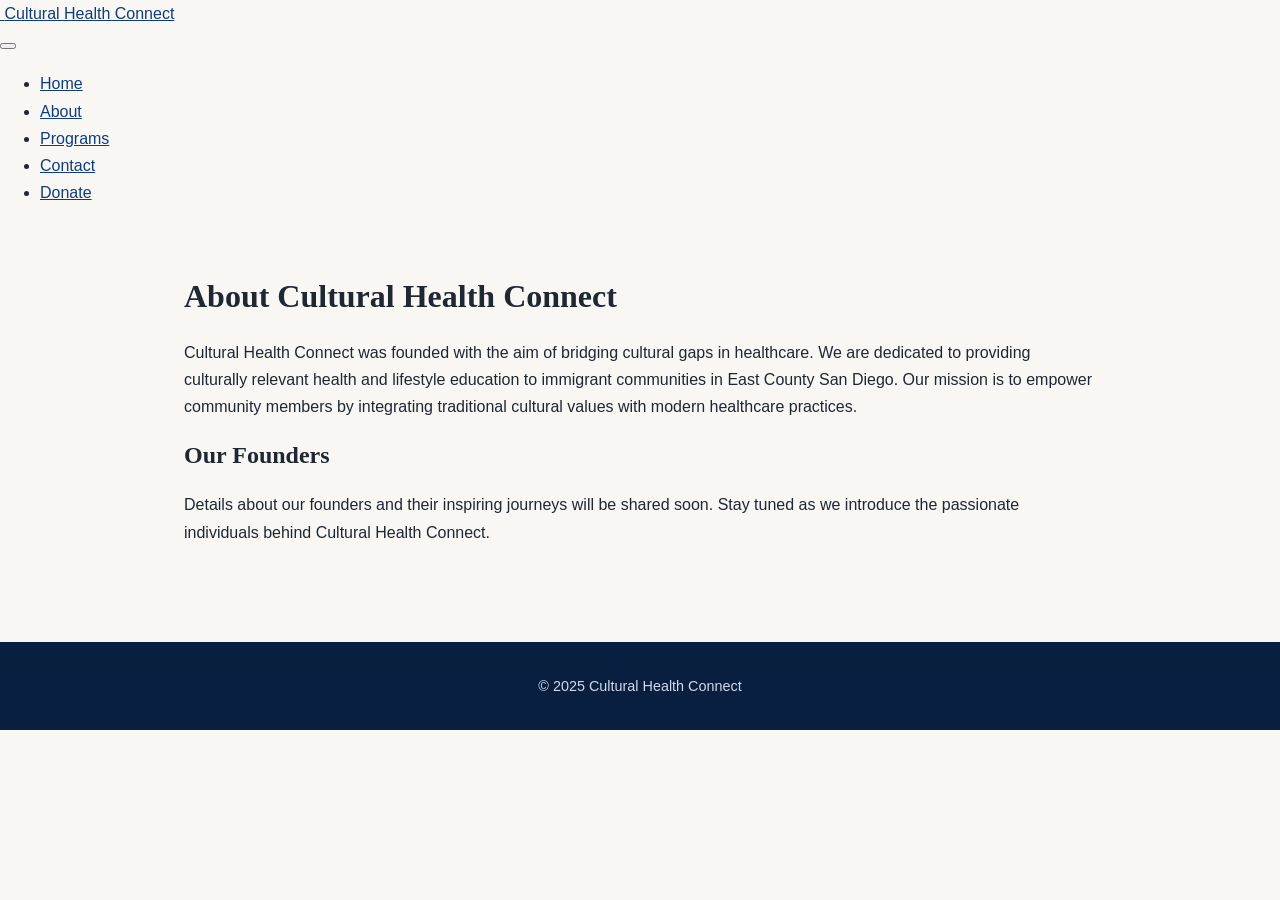
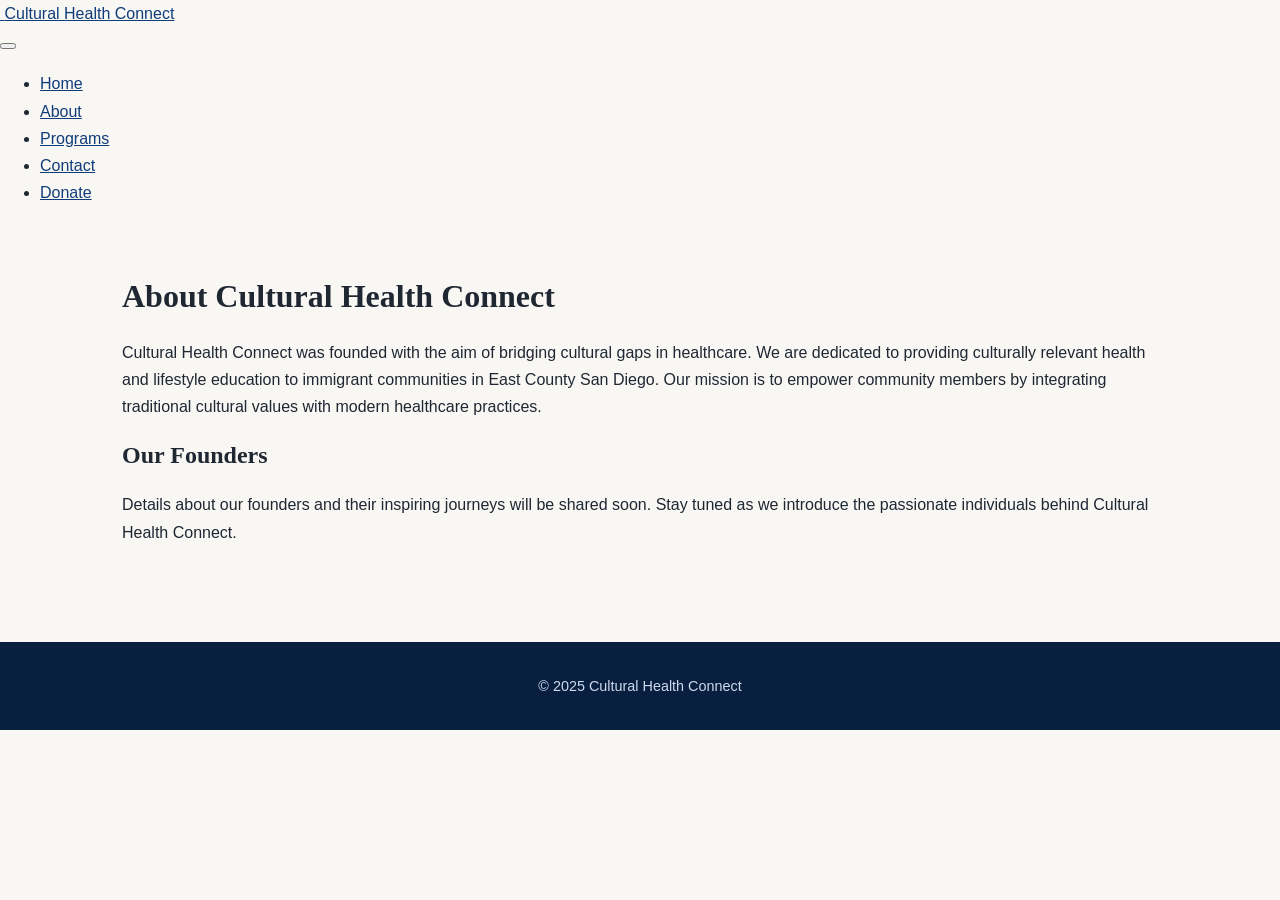

Full-width desktop layout, balanced card grids, icon polish, resizable chat

--- a/docs/styles.css
+++ b/docs/styles.css
@@ -28,6 +28,9 @@
 
 html { scroll-behavior: smooth; }
 
+/* full-bleed bands use 100vw, which can overhang by the scrollbar width */
+body { overflow-x: hidden; }
+
 body {
   font-family: var(--chc-font-body);
   margin: 0;
@@ -35,6 +38,25 @@ body {
   background: var(--chc-cream);
   color: var(--chc-ink);
   line-height: 1.7;
+}
+
+/* Remove Quarto's content-column side padding so sections control their own width */
+#quarto-document-content,
+main.content {
+  padding-left: 0 !important;
+  padding-right: 0 !important;
+}
+
+/* Bands that should span the entire viewport, escaping any parent column */
+.hero,
+.mission-banner,
+.page-header,
+.cta-strip,
+.notice-banner,
+footer {
+  width: 100vw;
+  margin-left: calc(50% - 50vw);
+  margin-right: calc(50% - 50vw);
 }
 
 h1, h2, h3 {
@@ -52,15 +74,15 @@ a:hover { color: var(--chc-navy-dark); }
 
 /* ── Layout ── */
 .container {
-  max-width: 960px;
+  max-width: 1100px;
   margin: 0 auto;
-  padding: 2rem 1.5rem;
+  padding: 2rem 2rem;
 }
 
 .container-wide {
-  max-width: 1120px;
+  max-width: 1440px;
   margin: 0 auto;
-  padding: 2rem 1.5rem;
+  padding: 2rem 2.5rem;
 }
 
 .section {
@@ -210,18 +232,27 @@ a:hover { color: var(--chc-navy-dark); }
 }
 
 .mission-banner p {
-  max-width: 780px;
+  max-width: 900px;
   margin: 0 auto;
   font-size: 1.08rem;
   line-height: 1.85;
 }
 
 /* ── What we do strip ── */
+/* Explicit column counts so a 4-card set never strands an orphan (3+1) */
 .wwd-grid {
   display: grid;
-  grid-template-columns: repeat(auto-fit, minmax(230px, 1fr));
-  gap: 1.4rem;
+  grid-template-columns: repeat(4, 1fr);
+  gap: 1.6rem;
   margin-top: 2rem;
+}
+
+@media (max-width: 1080px) {
+  .wwd-grid { grid-template-columns: repeat(2, 1fr); }
+}
+
+@media (max-width: 620px) {
+  .wwd-grid { grid-template-columns: 1fr; }
 }
 
 .wwd-card {
@@ -280,7 +311,7 @@ a:hover { color: var(--chc-navy-dark); }
 /* ── Cards ── */
 .practice-grid {
   display: grid;
-  grid-template-columns: repeat(auto-fit, minmax(260px, 1fr));
+  grid-template-columns: repeat(auto-fit, minmax(280px, 1fr));
   gap: 1.5rem;
   margin-top: 1.5rem;
 }
@@ -359,9 +390,17 @@ a:hover { color: var(--chc-navy-dark); }
 /* ── Values grid ── */
 .values-grid {
   display: grid;
-  grid-template-columns: repeat(auto-fit, minmax(240px, 1fr));
+  grid-template-columns: repeat(4, 1fr);
   gap: 1.4rem;
   margin-top: 1.5rem;
+}
+
+@media (max-width: 1080px) {
+  .values-grid { grid-template-columns: repeat(2, 1fr); }
+}
+
+@media (max-width: 620px) {
+  .values-grid { grid-template-columns: 1fr; }
 }
 
 .value-card {
@@ -605,11 +644,20 @@ form textarea:focus {
 }
 
 /* ── External resource link grid ── */
+/* 8 cards: 4×2 on desktop, 2×4 on tablet — always balanced */
 .reslink-grid {
   display: grid;
-  grid-template-columns: repeat(auto-fit, minmax(260px, 1fr));
+  grid-template-columns: repeat(4, 1fr);
   gap: 1.3rem;
   margin-top: 1.5rem;
+}
+
+@media (max-width: 1080px) {
+  .reslink-grid { grid-template-columns: repeat(2, 1fr); }
+}
+
+@media (max-width: 620px) {
+  .reslink-grid { grid-template-columns: 1fr; }
 }
 
 .reslink-card {
@@ -835,6 +883,10 @@ img {
   z-index: 99991;
   width: min(390px, calc(100vw - 32px));
   height: min(560px, calc(100vh - 130px));
+  min-width: 300px;
+  min-height: 380px;
+  max-width: calc(100vw - 32px);
+  max-height: calc(100vh - 110px);
   background: #fff;
   border-radius: 18px;
   box-shadow: 0 18px 60px rgba(8,31,63,0.35);
@@ -845,6 +897,50 @@ img {
 }
 
 .chc-chat-panel.open { display: flex; }
+
+/* Maximized mode (toggled by the expand button) */
+.chc-chat-panel.chc-chat-max {
+  width: min(760px, calc(100vw - 32px)) !important;
+  height: calc(100vh - 120px) !important;
+}
+
+/* Drag handle for resizing — top-left corner (panel is anchored bottom-right) */
+.chc-chat-resizer {
+  position: absolute;
+  top: 0;
+  left: 0;
+  width: 26px;
+  height: 26px;
+  cursor: nw-resize;
+  z-index: 5;
+  touch-action: none;
+  background:
+    repeating-linear-gradient(135deg,
+      transparent 0 5px,
+      rgba(255,255,255,0.55) 5px 7px)
+    no-repeat;
+  background-size: 18px 18px;
+  background-position: 3px 3px;
+  border-top-left-radius: 18px;
+  opacity: 0.7;
+}
+
+.chc-chat-resizer:hover { opacity: 1; }
+
+.chc-chat-expand {
+  background: rgba(255,255,255,0.14);
+  border: none;
+  color: #fff;
+  width: 30px;
+  height: 30px;
+  border-radius: 50%;
+  cursor: pointer;
+  font-size: 0.85rem;
+  line-height: 1;
+  margin-right: 6px;
+}
+
+.chc-chat-expand:hover { background: rgba(255,255,255,0.3); }
 
 .chc-chat-head {
   background: linear-gradient(135deg, var(--chc-navy-deep), var(--chc-navy));
@@ -1078,6 +1174,26 @@ body.rtl .chc-chat-fab {
 body.rtl .chc-chat-panel {
   right: auto;
   left: 22px;
+}
+
+body.rtl .chc-chat-resizer {
+  left: auto;
+  right: 0;
+  cursor: ne-resize;
+  border-top-left-radius: 0;
+  border-top-right-radius: 18px;
+  background:
+    repeating-linear-gradient(45deg,
+      transparent 0 5px,
+      rgba(255,255,255,0.55) 5px 7px)
+    no-repeat;
+  background-size: 18px 18px;
+  background-position: calc(100% - 3px) 3px;
+}
+
+body.rtl .chc-chat-expand {
+  margin-right: 0;
+  margin-left: 6px;
 }
 
 body.rtl .chc-msg-bot {
